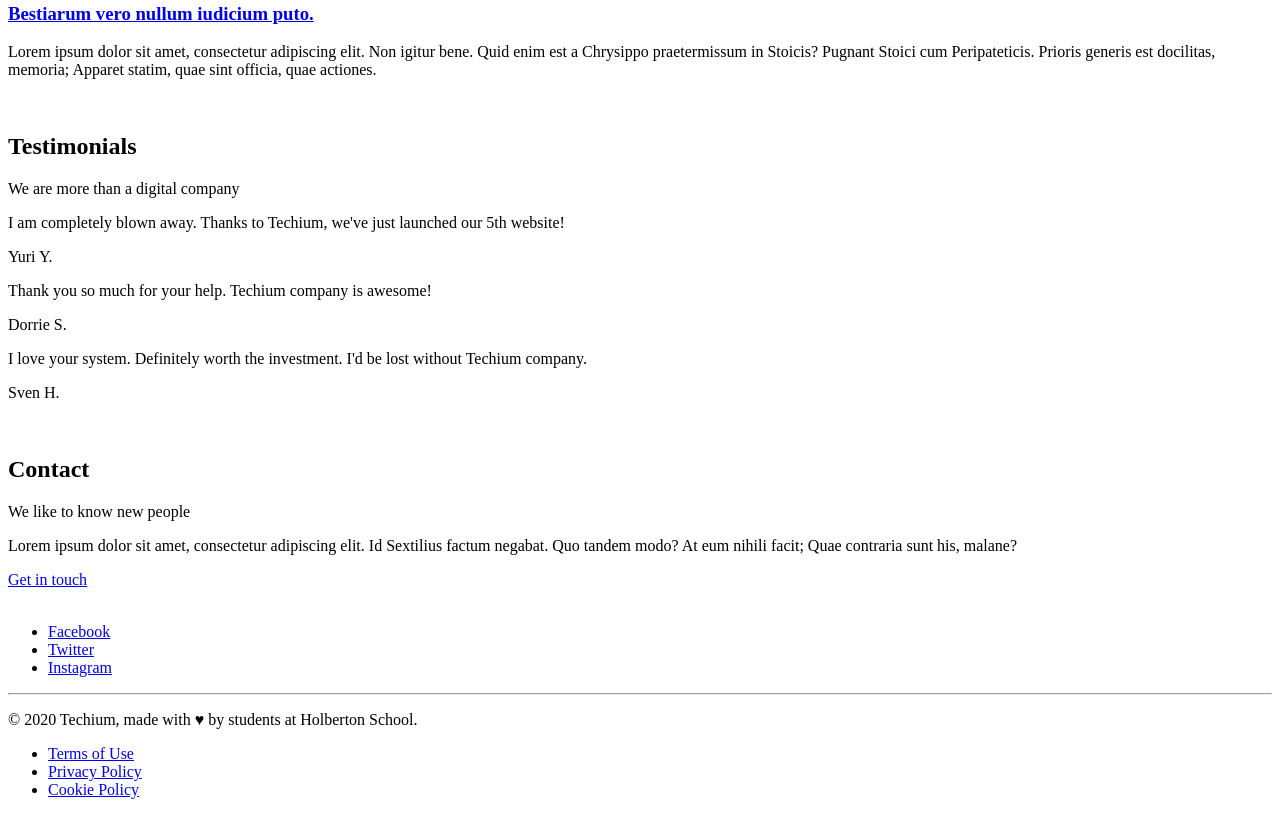
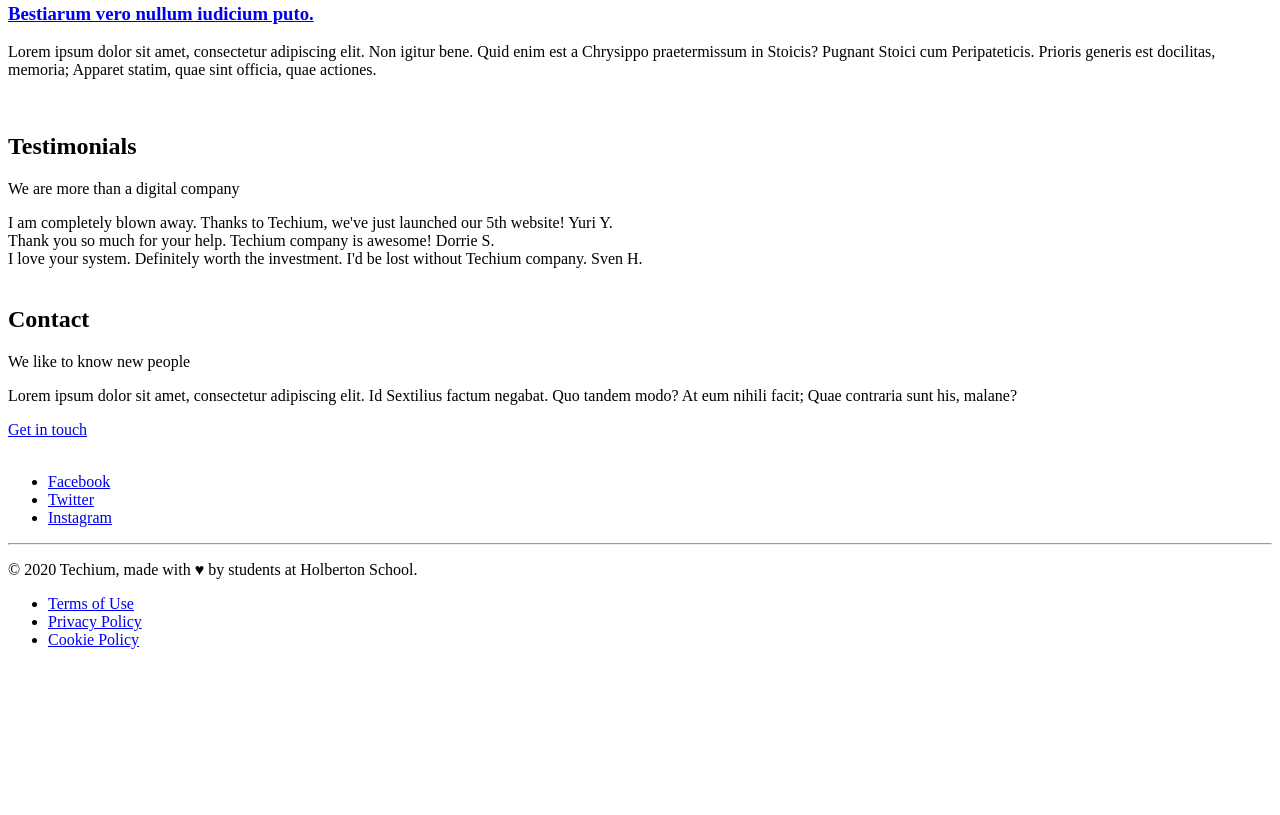
Before and after one commit to Shane35300/holbertonschool-web_front_end, a plain HTML site: page html_advanced/29-index.html in a window 1280 px wide. Shown: the part 1795-2610 px from the top of the page. After the commit the page ends 2460 px from the top, so only its background shows below. Drawn offline with Linux system fonts and the light colour scheme.

Commit message:
28p3 without <p>

```diff
--- a/html_advanced/29-index.html
+++ b/html_advanced/29-index.html
@@ -137,16 +137,16 @@
 					</header>
 					<div>
 						<article>
-							<p>I am completely blown away. Thanks to Techium, we've just launched our 5th website!</p>
-							<p>Yuri Y.</p>
+							I am completely blown away. Thanks to Techium, we've just launched our 5th website!
+							Yuri Y.
 						</article>
 						<article>
-							<p>Thank you so much for your help. Techium company is awesome!</p>
-							<p>Dorrie S.</p>
+							Thank you so much for your help. Techium company is awesome!
+							Dorrie S.
 						</article>
 						<article>
-							<p>I love your system. Definitely worth the investment. I'd be lost without Techium company.</p>
-							<p>Sven H.</p>
+							I love your system. Definitely worth the investment. I'd be lost without Techium company.
+							Sven H.
 						</article>
 					</div>
 				</div>
```
